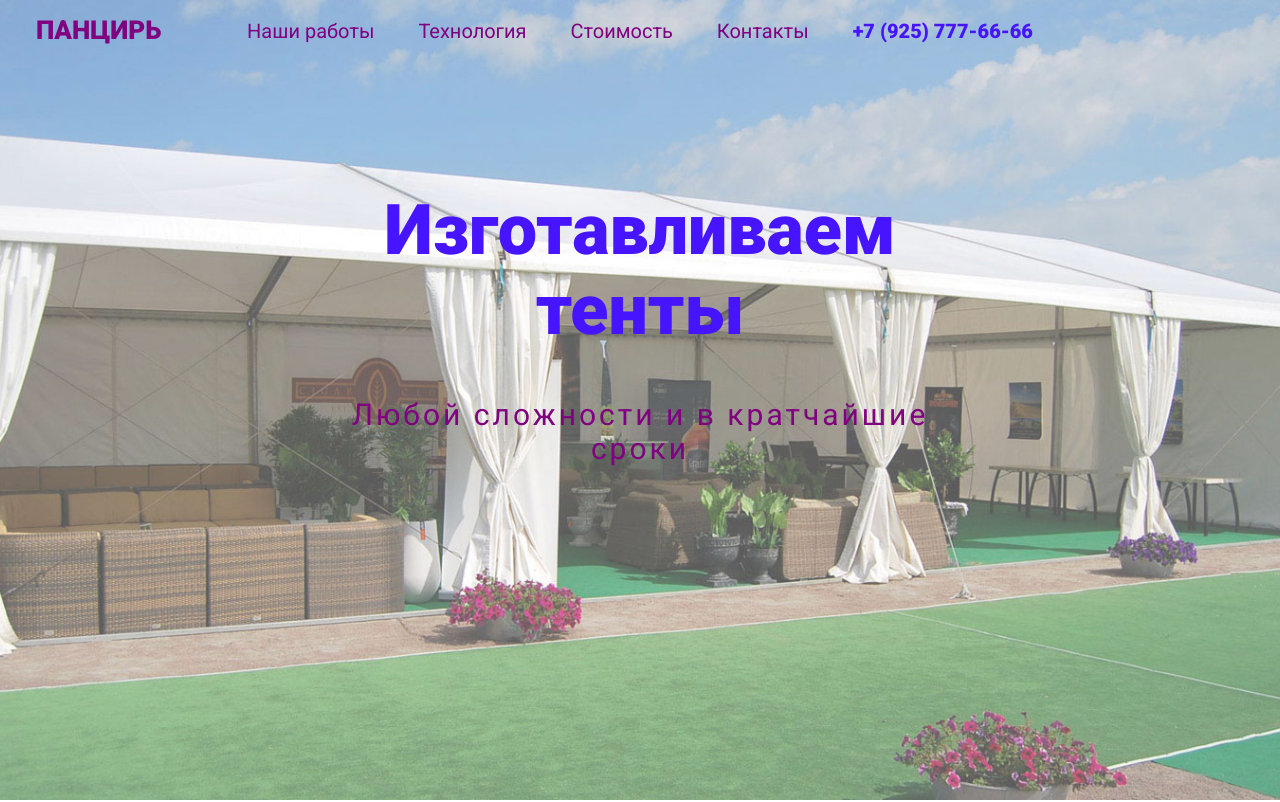
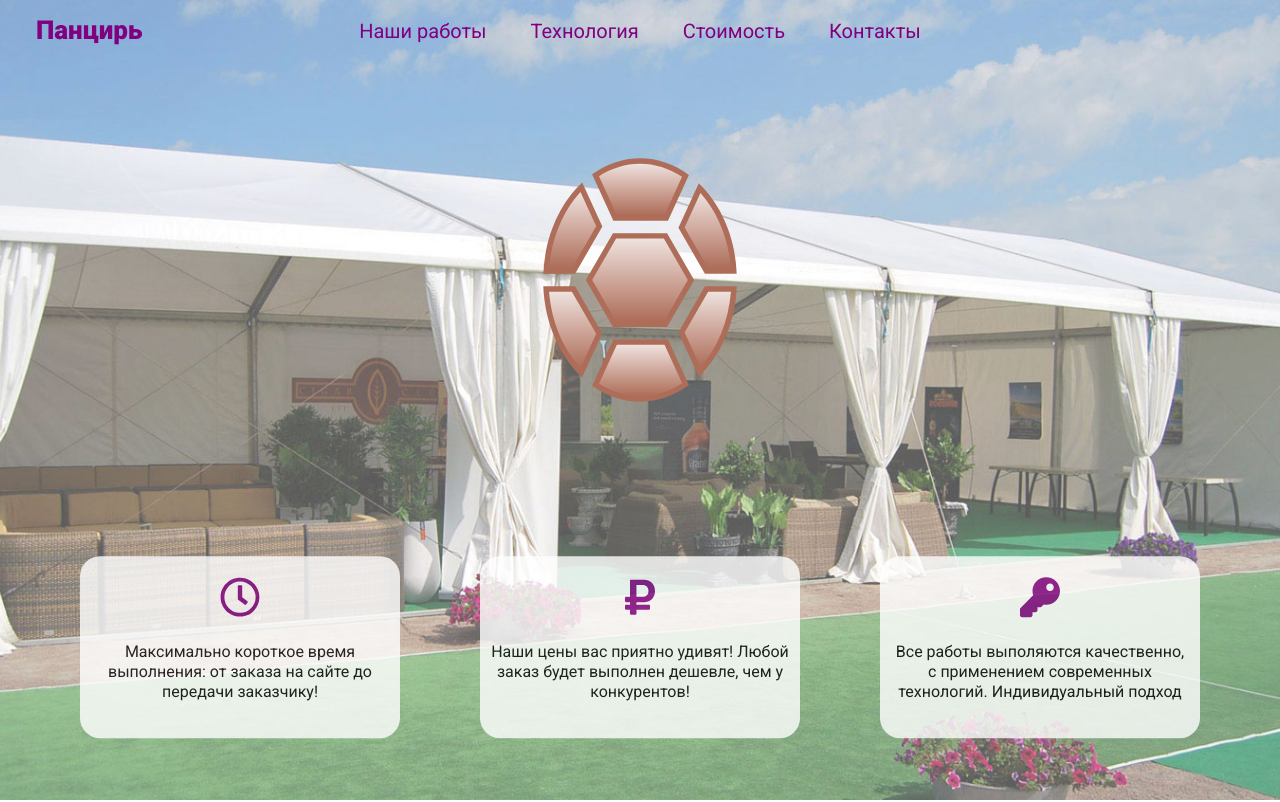
Before and after one commit to WebdevDmitry/pancir, a plain HTML site: page index.html in a window 1280 px wide. Shown: the top 802 px of the page. Drawn offline with nearby package versions, Linux system fonts and the light colour scheme.

Commit message:
add offertext

```diff
--- a/index.html
+++ b/index.html
@@ -9,10 +9,9 @@
 
     <link rel="stylesheet" href="https://cdnjs.cloudflare.com/ajax/libs/normalize/8.0.0/normalize.min.css">
     <link href="https://fonts.googleapis.com/css?family=Roboto:400,900" rel="stylesheet">
-    <link rel="stylesheet" href="https://use.fontawesome.com/releases/v5.0.13/css/all.css" integrity="sha384-DNOHZ68U8hZfKXOrtjWvjxusGo9WQnrNx2sqG0tfsghAvtVlRW3tvkXWZh58N9jp" crossorigin="anonymous">
     <link rel="stylesheet" href="styles/main.css">
     <link rel="stylesheet" href="styles/animate.css">
-
+    <script defer src="https://use.fontawesome.com/releases/v5.0.13/js/all.js" integrity="sha384-xymdQtn1n3lH2wcu0qhcdaOpQwyoarkgLVxC/wZ5q7h9gHtxICrpcaSUfygqZGOe" crossorigin="anonymous"></script>
 </head>
 
 <body>
@@ -24,7 +23,7 @@
                     <i class="fa fa-bars fa-2x"></i>
                 </div>
                 <div class="logo">
-                    ПАНЦИРЬ
+                    Панцирь
                 </div>
                 <div class="menu">
                     <ul>
@@ -32,13 +31,35 @@
                         <li><a class="header-links" href="#">Технология</a></li>
                         <li><a class="header-links" href="#">Стоимость</a></li>
                         <li><a class="header-links" href="#">Контакты</a></li>
-                        <li><span class="phone">+7 (925) 777-66-66</span></li>
                     </ul>
                 </div>
             </nav>
-            <div class="main-text">
-                <h1>Изготавливаем тенты</h1>
-                <h2>Любой сложности и в кратчайшие сроки</h2>
+            <img class="img-mainlogo" src="images/logo.svg" alt="">
+            <div class="offer-container">
+                <div class="offer wow bounce">
+                    <p class="offer-icon">
+                        <i class="far fa-clock"></i>
+                    </p>
+                    <p class="offer-text">
+                        Максимально короткое время выполнения: от заказа на сайте до передачи заказчику!
+                    </p>
+                </div>
+                <div class="offer wow bounce">
+                    <p class="offer-icon">
+                        <i class="fas fa-ruble-sign"></i>
+                    </p>
+                    <p class="offer-text">
+                        Наши цены вас приятно удивят! Любой заказ будет выполнен дешевле, чем у конкурентов!
+                    </p>
+                </div>
+                <div class="offer wow bounce">
+                    <p class="offer-icon">
+                        <i class="fas fa-key"></i>
+                    </p>
+                    <p class="offer-text">
+                        Все работы выполяются качественно, с применением современных технологий. Индивидуальный подход
+                    </p>
+                </div>
             </div>
         </header>
         <div class="content">
--- a/styles/main.css
+++ b/styles/main.css
@@ -15,30 +15,6 @@ header {
     background: url(/BG.jpg) no-repeat 50% 50%;
     background-size: cover;
     background-attachment: fixed;
-}
-
-.main-text {
-    position: absolute;
-    top: 30%;
-    left: 50%;
-    transform: translateX(-50%) translateY(-30%);
-    text-align: center;
-}
-
-h1 {
-    color: rgb(71, 20, 255);
-    font-weight: 900;
-    font-size: 70px;
-}
-
-h2 {
-    color: #800080;
-    margin: 0;
-    padding: 0;
-    margin-top: 30px;
-    font-size: 30px;
-    font-weight: 400;
-    letter-spacing: 3px;
 }
 
 .content {
@@ -90,12 +66,6 @@ nav ul li a {
     font-size: 20px;
 }
 
-.phone {
-    color: rgb(71, 20, 255);
-    font-weight: bold;
-    font-size: 20px;
-}
-
 .header-links::after {
     content: "";
     display: block;
@@ -132,6 +102,54 @@ nav ul li a {
 
 .scrolled {
     color: #fff;
+}
+
+.img-mainlogo {
+    position: absolute;
+    top: 20%;
+    left: 50%;
+    transform: translateX(-50%) translateY(-20%);
+    width: 400px;
+}
+
+.offer-container {
+    position: absolute;
+    display: flex;
+    flex-flow: row nowrap;
+    justify-content: space-around;
+    top: 90%;
+    left: 50%;
+    transform: translateX(-50%) translateY(-90%);
+}
+
+.offer {
+    width: 300px;
+    height: 100%;
+    margin: 0 40px;
+    padding: 0 10px;
+    padding-bottom: 20px;
+    display: flex;
+    flex-flow: row wrap;
+    justify-content: center;
+    align-items: flex-start;
+    align-content: flex-start;
+    text-align: center;
+    background-color: #fff;
+    opacity: 0.8;
+    border: 0;
+    border-radius: 20px;
+}
+
+.offer-icon {
+    color: #800080;
+    font-size: 40px;
+    width: 100%;
+    margin-top: 20px;
+}
+
+.offer-text {
+    margin-top: -20px;
+    line-height: 20px;
 }
 
 @media(max-width: 900px) {
```
Also changed, not shown: images/logo.svg (added).
